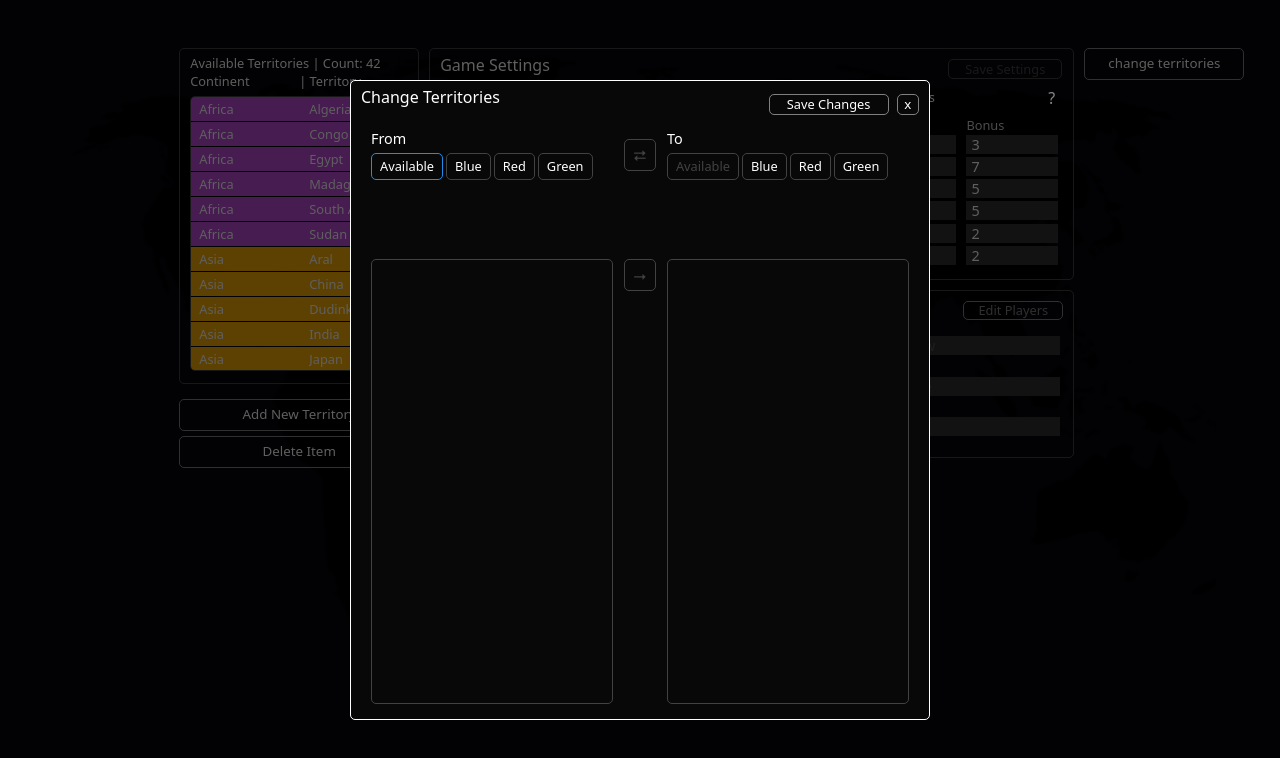
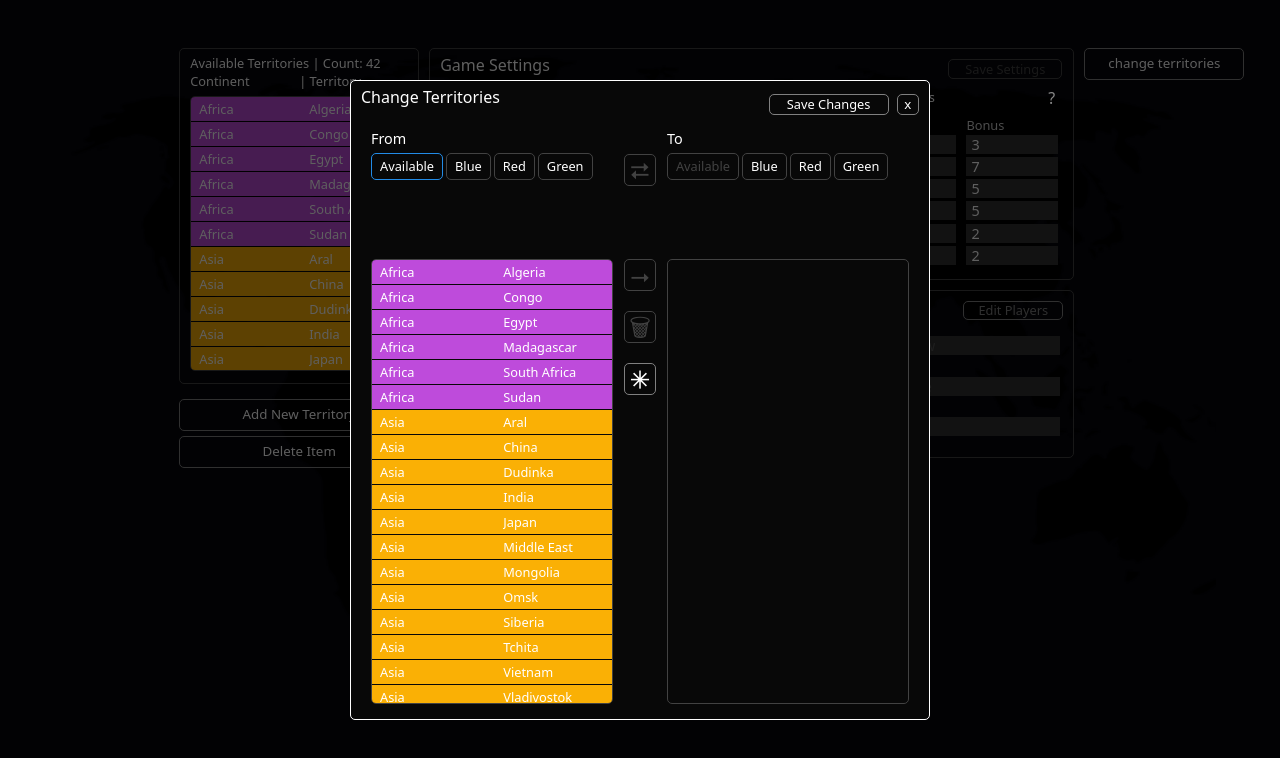
Before and after one commit to NycolasFelipe/react-war-calculate-helper, a React (Create React App) app: page / in a window 1280 px wide. Shown: the top 758 px of the page. Built offline with nearby package versions, Linux system fonts and the light colour scheme.

Commit message:
First Version Trade System (Test)

```diff
--- a/src/components/Classes/Territories.jsx
+++ b/src/components/Classes/Territories.jsx
@@ -322,5 +322,38 @@ export default class Territories {
       }
     };
     //#endregion
+
+    //#region Set Territory Selected
+    this.setTerritorySelected = (territory, type) => {
+      switch (type) {
+        case "deselect":
+          {
+            for (let item in this.territoriesList) {
+              this.territoriesList[item].selected = false;
+            }
+          }
+          break;
+
+        case "selectAll":
+          {
+            for (let item in this.territoriesList) {
+              this.territoriesList[item].selected = true;
+            }
+          }
+          break;
+
+        default:
+          {
+            for (let item in this.territoriesList) {
+              if (this.territoriesList[item].territory === territory) {
+                this.territoriesList[item].selected =
+                  !this.territoriesList[item].selected;
+              }
+            }
+          }
+          break;
+      }
+    };
+    //#endregion
   }
 }
--- a/src/components/Classes/TerritoriesTrade.jsx
+++ b/src/components/Classes/TerritoriesTrade.jsx
@@ -1,3 +1,5 @@
+import TerritoryItem from "../TerritoryItem";
+
 export default class TerritoriesTrade {
   constructor() {
     const playersTradeFrom = [
--- a/src/components/Main/index.jsx
+++ b/src/components/Main/index.jsx
@@ -298,7 +298,10 @@ function Main() {
         buttonBorderColor={selected ? "#228be6" : "#424242"}
         buttonBgColor={"#228be6"}
         disabled={disabled}
-        onClick={() => changeTerritorySelected(playerId, type)}
+        onClick={() => [
+          changePlayerTradeSelected(playerId, type),
+          checkSelectAll(),
+        ]}
       />
     );
   };
@@ -308,12 +311,13 @@ function Main() {
     return (
       <Button
         text={"⮂"}
-        fontSize={"1rem"}
+        fontSize={"1.5rem"}
         buttonBgColor={"#228be6"}
         buttonWidth={"2rem"}
         onClick={() => [
           territoriesTrade.switchPlayersTrade(),
           setPlayersTradeList(territoriesTrade.getPlayersTrade()),
+          checkSelectAll(),
         ]}
         disabled={disabled}
       />
@@ -321,19 +325,120 @@ function Main() {
   };
 
   const changeTerritoriesAdd = () => {
-    let disabled = territoriesTrade.checkPlayerSelected();
+    let disabled = true;
+    let territorySelected = false;
+    let playerTradeSelected = false;
+    let playersTradeList = territoriesTrade.getPlayersTrade("to");
+
+    for (let item in territoriesList) {
+      if (territoriesList[item]["selected"]) {
+        territorySelected = true;
+        break;
+      }
+    }
+    for (let item in playersTradeList) {
+      if (playersTradeList[item]["selected"]) {
+        playerTradeSelected = true;
+        break;
+      }
+    }
+    disabled = !(territorySelected && playerTradeSelected);
+
     return (
       <Button
         text={"⭢"}
-        fontSize={"1rem"}
+        fontSize={"1.5rem"}
         buttonBgColor={"#2e8b2e"}
         buttonWidth={"2rem"}
+        onClick={() => [changeTerritoriesOwner()]}
         disabled={disabled}
       />
     );
   };
 
-  const changeTerritorySelected = (playerId, type) => {
+  const changeTerritoriesCancel = () => {
+    let disabled = true;
+    for (let item in territoriesList) {
+      if (territoriesList[item]["selected"]) {
+        disabled = false;
+        break;
+      }
+    }
+    return (
+      <Button
+        text={"🗑"}
+        fontSize={"1.5rem"}
+        buttonBgColor={"#ca1e1e"}
+        buttonWidth={"2rem"}
+        disabled={disabled}
+        onClick={() => [
+          changeTerritoriesSelected("deselect"),
+          setSelectAllFlag(false),
+        ]}
+      />
+    );
+  };
+
+  const [selectAllFlag, setSelectAllFlag] = useState(false);
+
+  const changeTerritoriesSelectAll = () => {
+    return (
+      <Button
+        text={"🞻"}
+        fontSize={"1.5rem"}
+        buttonBgColor={"#228be6"}
+        buttonWidth={"2rem"}
+        onClick={() => [
+          changeTerritoriesSelected("selectAll"),
+          setSelectAllFlag(true),
+        ]}
+        disabled={selectAllFlag}
+      />
+    );
+  };
+
+  const checkSelectAll = () => {
+    let playersTradeList = territoriesTrade.getPlayersTrade("from");
+    for (let item in playersTradeList) {
+      if (playersTradeList[item]["selected"]) {
+        //checar se o player está SELECIONADO
+        //e se existem territorios com esse dono
+        //criar um método em territories para checar o número
+        //de territorios que um determinado player possui
+        setSelectAllFlag(false);
+        break;
+      } else {
+        setSelectAllFlag(true);
+        break;
+      }
+    }
+  };
+
+  const changeTerritoriesOwner = () => {
+    let items = [];
+    let list = territoriesList;
+    let playerSelected = playersTradeList[1].filter((item) => {
+      if (item["selected"]) return item;
+    })[0]["playerId"];
+
+    for (let item in list) {
+      if (list[item]["selected"]) {
+        list[item]["selected"] = false;
+        items.push(list[item]);
+      }
+    }
+    for (let item in items) {
+      territories.setPlayerTerritory(playerSelected, items[item]["territory"]);
+    }
+    setUpdateTerritories(!updateTerritories);
+  };
+
+  const changeTerritoriesSelected = (type) => {
+    territories.setTerritorySelected([], type);
+    setUpdateTerritories(!updateTerritories);
+  };
+
+  const changePlayerTradeSelected = (playerId, type) => {
     territoriesTrade.setPlayersTradeSelected(playerId, type);
     setPlayersTradeList(territoriesTrade.getPlayersTrade());
   };
@@ -361,10 +466,82 @@ function Main() {
         );
       }
     }
-
     return items;
   };
 
+  const compareTerritoriesSelected = (a, b) => {
+    if (a.selected === b.selected) {
+      return a.selected < b.selected ? -1 : 1;
+    }
+    if (a.selected > b.selected) {
+      return -1;
+    }
+    if ((a.selected && b.selected) || (!a.selected && !b.selected)) {
+      if (a.continent > b.continent) {
+        return 1;
+      }
+      if (a.continent < b.continent) {
+        return -1;
+      }
+    }
+  };
+
+  const territoriesListItems = (type) => {
+    let items = [];
+    let sortedItems = [];
+    let list = territories.territoriesList;
+    let playersTradeList = territoriesTrade.getPlayersTrade(type);
+    let playerSelected = "";
+
+    //Get player that is currently selected
+    for (let item in playersTradeList) {
+      if (playersTradeList[item]["selected"]) {
+        playerSelected = playersTradeList[item]["playerId"];
+      }
+    }
+
+    for (let item in list) {
+      if (list[item]["owner"] === playerSelected) {
+        sortedItems.push(list[item]);
+      }
+    }
+    sortedItems.sort(compareTerritoriesSelected);
+
+    //Get territories owned by this player
+    sortedItems.forEach((item, index) => {
+      if (item["owner"] === playerSelected) {
+        if (type === "from") {
+          items.push(
+            <TerritoryItem
+              key={index}
+              continent={item["continent"]}
+              territory={item["territory"]}
+              addTerritory={true}
+              onClick={() => [
+                territories.setTerritorySelected(item["territory"]),
+                setSelectAllFlag(false),
+                setUpdateTerritories(!updateTerritories),
+              ]}
+              selected={item["selected"]}
+            />
+          );
+        } else {
+          items.push(
+            <TerritoryItem
+              key={index}
+              continent={item["continent"]}
+              territory={item["territory"]}
+            />
+          );
+        }
+      }
+    });
+    return items;
+  };
+
+  const [updateTerritories, setUpdateTerritories] = useState(true);
+
+  //Show Change Territories window
   const changeTerritories = () => {
     const requiredSaved = !(editPlayersActive || saveSettingsActive);
     if (addTerritoryWindow || deleteItemActive) {
@@ -620,11 +797,18 @@ function Main() {
             </C.ChangeTerritoriesTo>
           </C.ChangeTerritoriesSelect>
           <C.ChangeTerritoriesList>
-            <C.TerritoriesListFrom />
-            <C.TerritoriesListAdd>
+            <C.TerritoriesListFrom>
+              {territoriesListItems("from")}
+              {updateTerritories}
+            </C.TerritoriesListFrom>
+            <C.TerritoriesListTools>
               {changeTerritoriesAdd()}
-            </C.TerritoriesListAdd>
-            <C.TerritoriesListTo />
+              {changeTerritoriesCancel()}
+              {changeTerritoriesSelectAll()}
+            </C.TerritoriesListTools>
+            <C.TerritoriesListTo>
+              {territoriesListItems("to")}
+            </C.TerritoriesListTo>
           </C.ChangeTerritoriesList>
         </C.ChangeTerritories>
       </RemoveScroll>
--- a/src/components/Main/styles.jsx
+++ b/src/components/Main/styles.jsx
@@ -612,7 +612,7 @@ export const TerritoriesToContainer = styled.div`
 export const ChangeTerritoriesSwitch = styled.div`
   display: flex;
   justify-content: center;
-  padding-top: 15px;
+  padding-top: 30px;
   width: 8%;
   height: 100%;
 `;
@@ -625,22 +625,57 @@ export const ChangeTerritoriesList = styled.div`
 `;
 
 export const TerritoriesListFrom = styled.div`
+  display: flex;
+  flex-direction: column;
+  gap: 1px 0;
   height: 100%;
   width: 45%;
   border-radius: 5px;
   border: 1px solid #424242;
+  overflow-y: auto;
+  border-radius: 5px;
+
+  &::-webkit-scrollbar {
+    width: 6px;
+    background-color: transparent;
+    border-radius: 5px;
+  }
+
+  &::-webkit-scrollbar-thumb {
+    border-radius: 10px;
+    --webkit-box-shadow: inset 0 0 6px #0000004d;
+    background-color: #202020;
+  }
 `;
 
 export const TerritoriesListTo = styled.div`
+  display: flex;
+  flex-direction: column;
+  gap: 1px 0;
   height: 100%;
   width: 45%;
   border-radius: 5px;
   border: 1px solid #424242;
+  overflow-y: auto;
+  border-radius: 5px;
+
+  &::-webkit-scrollbar {
+    width: 6px;
+    background-color: transparent;
+    border-radius: 5px;
+  }
+
+  &::-webkit-scrollbar-thumb {
+    border-radius: 10px;
+    --webkit-box-shadow: inset 0 0 6px #0000004d;
+    background-color: #202020;
+  }
 `;
-export const TerritoriesListAdd = styled.div`
+export const TerritoriesListTools = styled.div`
   display: flex;
+  flex-wrap: wrap;
   justify-content: center;
-  height: 100%;
+  height: 35%;
   width: 10%;
 `;
 //#endregion
```
Also changed, not shown: DH.txt.
